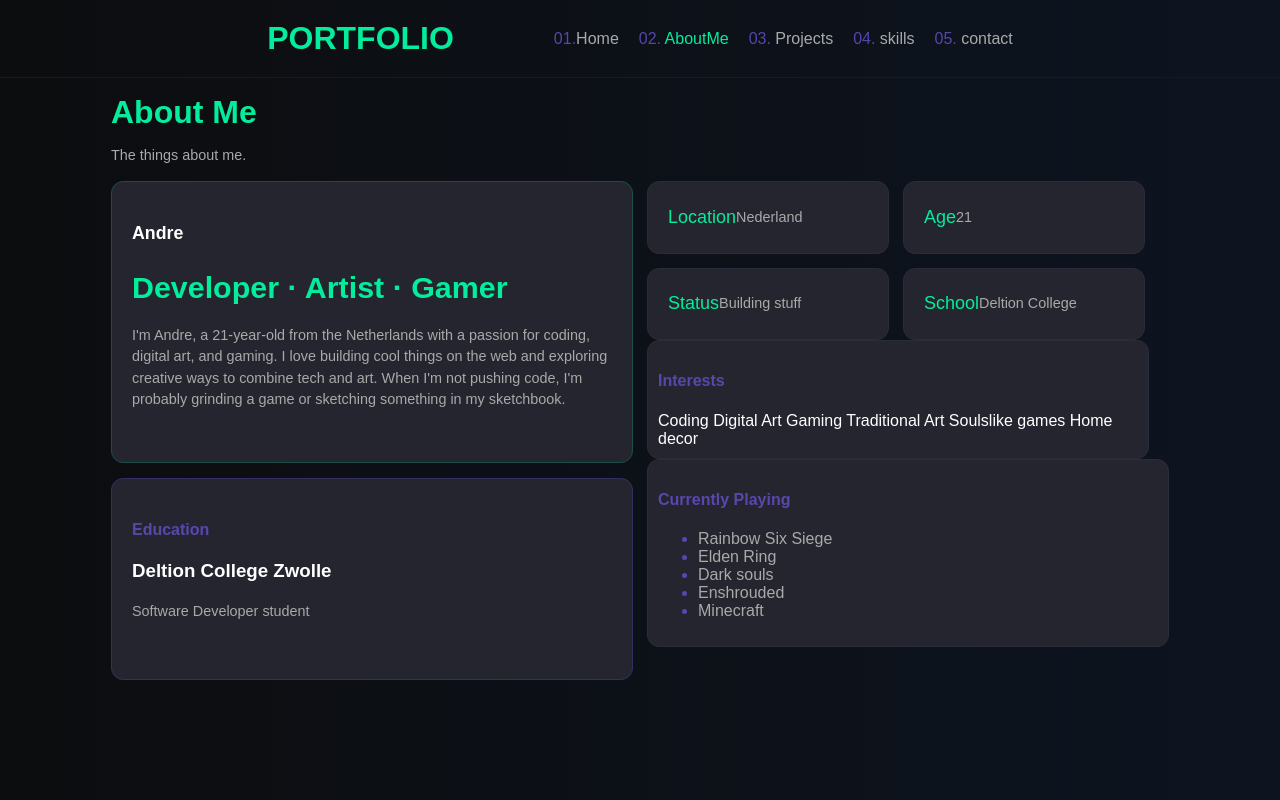
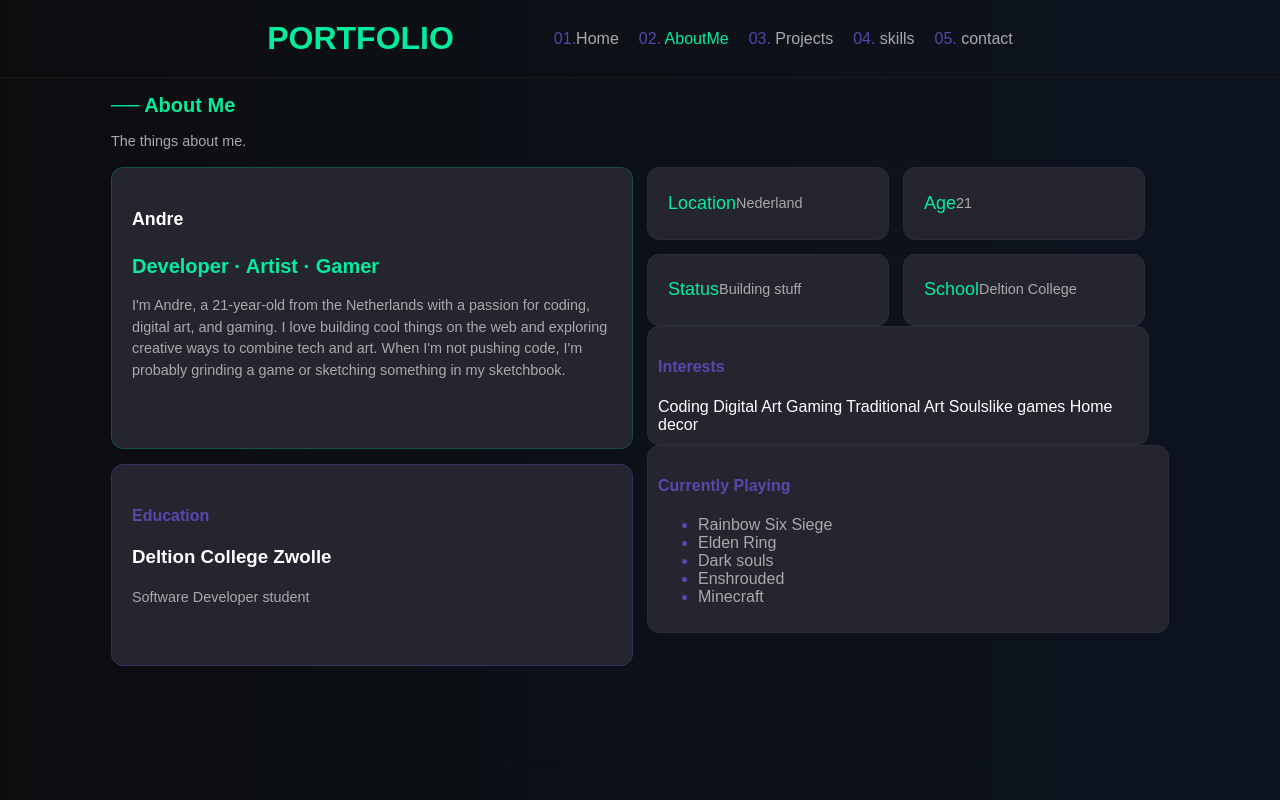
Before and after one commit to itzmitto/portfolioproject, a React (Vite) app: page /AboutMe in a window 1280 px wide. Shown: the top 800 px of the page. Built offline with nearby package versions, Linux system fonts and the light colour scheme; the HTML template or start-up script is replaced by a standard one.

Commit message:
94ste commit css aanpassingen

```diff
--- a/src/pages/AboutMe.css
+++ b/src/pages/AboutMe.css
@@ -85,6 +85,7 @@
     h1 {
         color: #03ed9d;
         margin: 0;
+        font-size: 20px;
     }
 
     span {
--- a/src/pages/AboutMe.tsx
+++ b/src/pages/AboutMe.tsx
@@ -5,7 +5,7 @@ function AboutMe() {
         <div className="aboutMe">
             <div className="wrapper">
 
-            <h1>About Me</h1>
+            <h1>── About Me</h1>
             <p>The things about me.</p>
             <div className="gridContainer">
                 <div>
```
Also changed, not shown: src/components/Header.tsx (line endings or trailing spaces).
